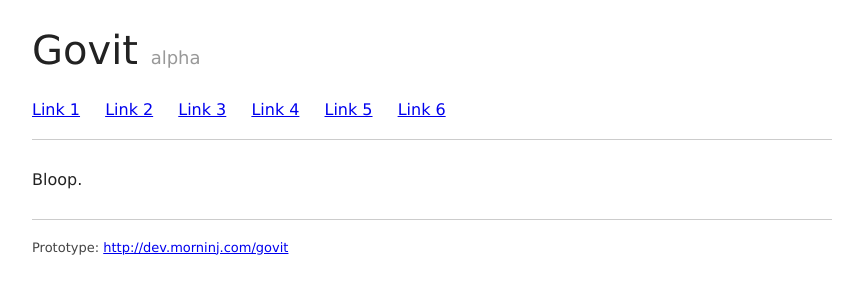
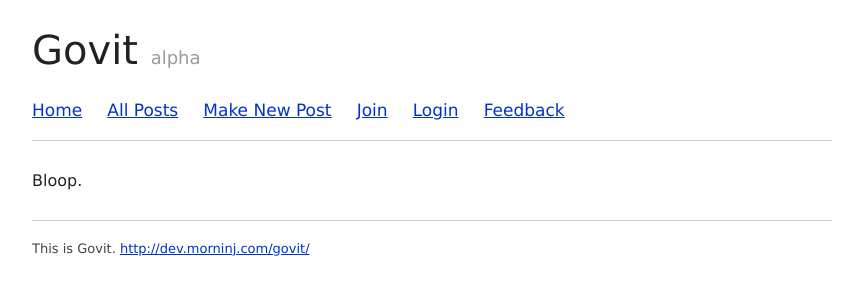
Before and after one commit to qiemem/GovDialogue, a PHP site: page /govit/index.php in a window 1280 px wide. Shown: the top 300 px of the page, without its empty margins (208-1071 px from the left). Run offline with PHP 8.4, Linux system fonts and the light colour scheme; data that the repository does not hold is empty.

```diff
--- a/html/govit/footer.php
+++ b/html/govit/footer.php
@@ -9,7 +9,7 @@
 
 		<div class="footer">
 
-		Prototype: <a href="http://dev.morninj.com/">http://dev.morninj.com/govit</a>
+		This is Govit. <a href="http://dev.morninj.com/">http://dev.morninj.com/govit/</a>
 
 		</div><!-- /.footer -->
 
--- a/html/govit/header.php
+++ b/html/govit/header.php
@@ -1,12 +1,6 @@
 <?php
 
 // header.php
-
-// Set page information
-if (!isset($page_title)) { $page_title = "Default title"; }
-if (!isset($page_description)) { $page_description = "Default description"; }
-if (!isset($page_keywords)) { $page_keywords = "Default keywords"; }
-
 
 // Assign global variables based on the user session
 // Most values will remain empty unless the user is logged in
@@ -29,7 +23,11 @@ if (isset($_SESSION['user']))
 	$user_zipcode = $_SESSION['user']['zipcode'];
 }
 
-?>
+
+function printHeader($page_title, $page_description, $page_keywords)
+{
+	?>
+
 
 <!DOCTYPE html PUBLIC "-//W3C//DTD XHTML 1.0 Transitional//EN" "http://www.w3.org/TR/xhtml1/DTD/xhtml1-transitional.dtd">
 <html xmlns="http://www.w3.org/1999/xhtml">
@@ -43,7 +41,6 @@ if (isset($_SESSION['user']))
 
 <body>
 
-
 <div class="container">
 
 		<div class="header">
@@ -51,14 +48,19 @@ if (isset($_SESSION['user']))
 			<h1>Govit <span class="version">alpha</span></h1>
 
 			<ul class="nav">
-				<li><a href="#">Link 1</a></li>
-				<li><a href="#">Link 2</a></li>
-				<li><a href="#">Link 3</a></li>
-				<li><a href="#">Link 4</a></li>
-				<li><a href="#">Link 5</a></li>
-				<li><a href="#">Link 6</a></li>
+				<li><a href="#">Home</a></li>
+				<li><a href="#">All Posts</a></li>
+				<li><a href="#">Make New Post</a></li>
+				<li><a href="#">Join</a></li>
+				<li><a href="#">Login</a></li>
+				<li><a href="#">Feedback</a></li>
 			</ul>
 
 		</div><!-- /.header -->
 
 		<div class="content">
+
+	<?php
+}
+
+?>
--- a/html/govit/index.php
+++ b/html/govit/index.php
@@ -3,11 +3,11 @@
 // index.php
 
 require_once("header.php");
+printHeader("Title", "Keywords", "Description");
 
 ?>
 
-
-Bloop.
+Bloop.<?php echo($page_title); ?>
 
 <?php
 
--- a/html/govit/styles/global.css
+++ b/html/govit/styles/global.css
@@ -10,6 +10,9 @@ body
 	margin: 0;
 	padding: 0;
 }
+
+a, a:active, a:visited { color: #0033CC; }
+a:hover { color: #0066CC; }
 
 p
 {
@@ -61,7 +64,7 @@ div.header ul.nav
 div.header ul.nav li
 {
 	display: inline;
-	font-size: 16px;
+	font-size: 17px;
 	margin: 0 20px 0 0;
 	padding: 0;
 }
```
